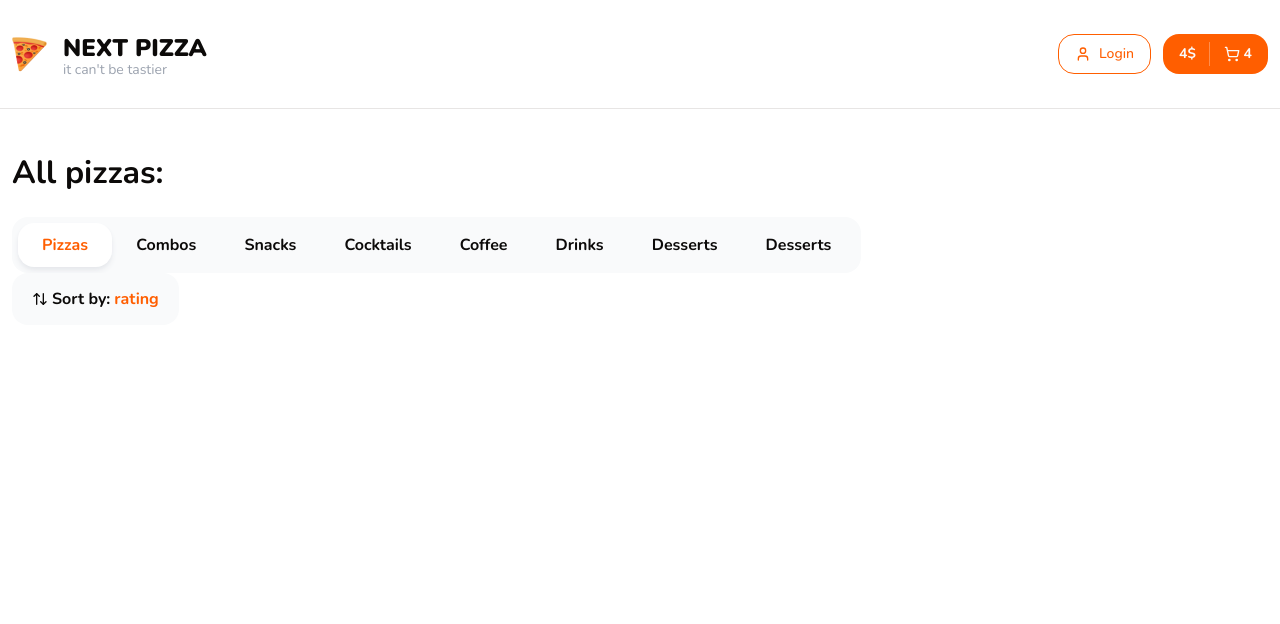
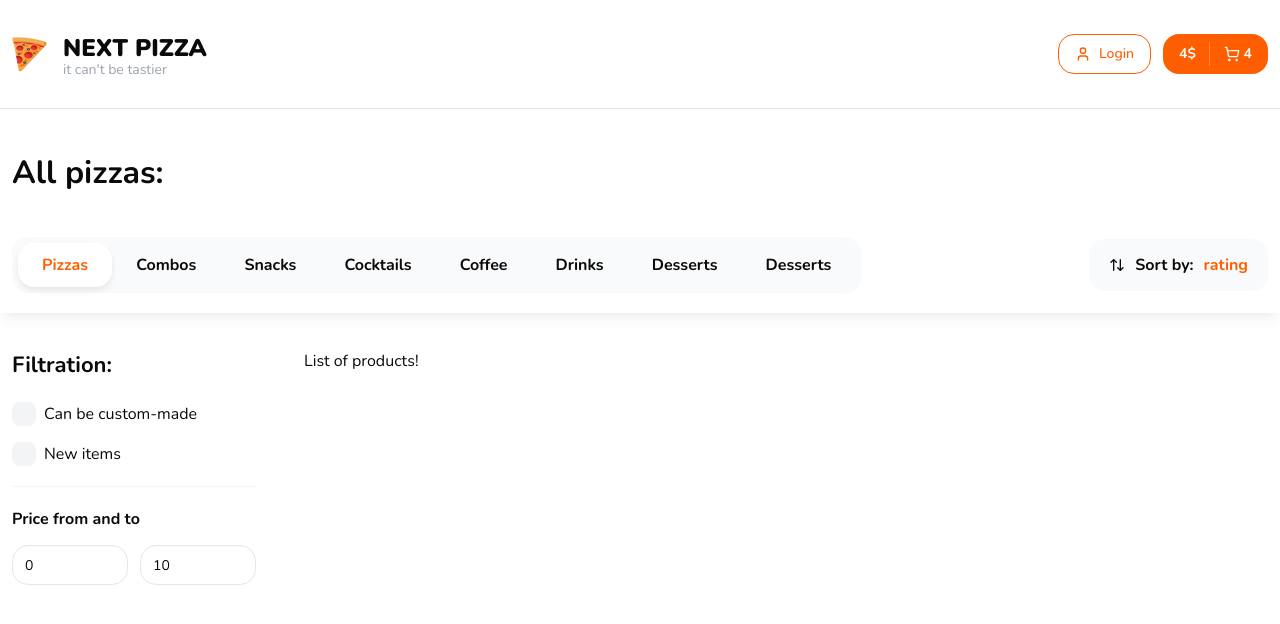
Before and after one commit to maizer12/full-stack-project, a Next.js app: page / in a window 1280 px wide. Shown: the top 624 px of the page. Built offline with nearby package versions, Linux system fonts and the light colour scheme.

Commit message:
add top-bar and start work on filter

```diff
--- a/app/page.tsx
+++ b/app/page.tsx
@@ -1,14 +1,22 @@
-import { Categories, Container, SortPopup } from '@/components/shared/_index';
-import { Button } from '@/components/ui/button';
-import { Title } from '@/components/ui/title';
+import { Container, Filters, TopBar } from '@/components/shared/_index';
+import { Title } from '@/components/ui/_index';
 
 export default function Home() {
 	return (
 		<>
 			<Container>
 				<Title text='All pizzas:' size='lg' className='font-bold mt-10 mb-5' />
-				<Categories />
-				<SortPopup />
+			</Container>
+			<TopBar />
+			<Container className='pb-14 mt-9'>
+				<div className='flex gap-12'>
+					<div className='w-[244px]'>
+						<Filters />
+					</div>
+					<div className='flex-1'>
+						<div>List of products!</div>
+					</div>
+				</div>
 			</Container>
 		</>
 	);
--- a/components/shared/_index.ts
+++ b/components/shared/_index.ts
@@ -2,3 +2,6 @@ export { Header } from './header';
 export { Container } from './container';
 export { Categories } from './categories';
 export { SortPopup } from './sort-popup';
+export { TopBar } from './top-bar';
+export { Filters } from './filters';
+export { FilterCheckbox } from './filter-checkbox';
--- /dev/null
+++ b/components/shared/filter-checkbox.tsx
@@ -0,0 +1,23 @@
+import React from 'react';
+import { Checkbox } from '../ui/checkbox';
+
+export interface FilterChecboxProps {
+	text: string;
+	value: string;
+	endAdornment?: React.ReactNode;
+	onCheckedChange?: (checked: boolean) => void;
+	checked?: boolean;
+	name?: string;
+}
+
+export const FilterCheckbox: React.FC<FilterChecboxProps> = ({ text, value, endAdornment, onCheckedChange, checked, name }) => {
+	return (
+		<div className='flex items-center space-x-2'>
+			<Checkbox onCheckedChange={onCheckedChange} checked={checked} value={value} className='rounded-[8px] w-6 h-6' id={`checkbox-${name}-${String(value)}`} />
+			<label htmlFor={`checkbox-${name}-${String(value)}`} className='leading-none cursor-pointer flex-1'>
+				{text}
+			</label>
+			{endAdornment}
+		</div>
+	);
+};
--- /dev/null
+++ b/components/shared/filters.tsx
@@ -0,0 +1,26 @@
+import React from 'react';
+import { Input, Title } from '../ui/_index';
+import { FilterCheckbox } from './filter-checkbox';
+
+interface Props {
+	className?: string;
+}
+
+export const Filters: React.FC<Props> = ({ className }) => {
+	return (
+		<div className={className}>
+			<Title text='Filtration:' size='sm' className='font-bold mb-5' />
+			<div className='flex flex-col gap-4 pb-5'>
+				<FilterCheckbox value='0' text='Can be custom-made' />
+				<FilterCheckbox value='1' text='New items' />
+			</div>
+			<div className='pt-5 pb-6 border-y-neutral-100 border-y'>
+				<p className='font-bold mb-3.5'>Price from and to</p>
+				<div className='flex gap-3 mb-5'>
+					<Input type='number' placeholder='0' defaultValue={0} />
+					<Input type='number' defaultValue={10} />
+				</div>
+			</div>
+		</div>
+	);
+};
--- a/components/shared/sort-popup.tsx
+++ b/components/shared/sort-popup.tsx
@@ -11,7 +11,7 @@ export const SortPopup: React.FC<Props> = ({ className }) => {
 	return (
 		<div className={className}>
 			<Popover>
-				<PopoverTrigger className={cn('inline-flex items-center gap-1 bg-gray-50 px-5 h-[52px] rounded-2xl cursor-pointer', className)}>
+				<PopoverTrigger className={cn('inline-flex items-center gap-1 bg-gray-50 px-5 h-[52px] rounded-2xl cursor-pointer gap-2.5', className)}>
 					<ArrowUpDown className='w-4 h-4' />
 					<b>Sort by:</b>
 					<b className='text-primary'>rating</b>
--- /dev/null
+++ b/components/shared/top-bar.tsx
@@ -0,0 +1,18 @@
+import { cn } from '@/lib/utils';
+import React from 'react';
+import { SortPopup, Categories, Container } from './_index';
+
+interface Props {
+	className?: string;
+}
+
+export const TopBar: React.FC<Props> = ({ className }) => {
+	return (
+		<div className={cn('sticky top-0 bg-white py-5 shadow-lg shadow-black/5 z-10', className)}>
+			<Container className='flex items-center justify-between'>
+				<Categories />
+				<SortPopup />
+			</Container>
+		</div>
+	);
+};
--- a/components/ui/checkbox.tsx
+++ b/components/ui/checkbox.tsx
@@ -1,30 +1,18 @@
-"use client"
+'use client';
 
-import * as React from "react"
-import * as CheckboxPrimitive from "@radix-ui/react-checkbox"
-import { Check } from "lucide-react"
+import * as React from 'react';
+import * as CheckboxPrimitive from '@radix-ui/react-checkbox';
+import { Check } from 'lucide-react';
 
-import { cn } from "@/lib/utils"
+import { cn } from '@/lib/utils';
 
-const Checkbox = React.forwardRef<
-  React.ElementRef<typeof CheckboxPrimitive.Root>,
-  React.ComponentPropsWithoutRef<typeof CheckboxPrimitive.Root>
->(({ className, ...props }, ref) => (
-  <CheckboxPrimitive.Root
-    ref={ref}
-    className={cn(
-      "peer h-4 w-4 shrink-0 rounded-sm border border-primary ring-offset-background focus-visible:outline-none focus-visible:ring-2 focus-visible:ring-ring focus-visible:ring-offset-2 disabled:cursor-not-allowed disabled:opacity-50 data-[state=checked]:bg-primary data-[state=checked]:text-primary-foreground",
-      className
-    )}
-    {...props}
-  >
-    <CheckboxPrimitive.Indicator
-      className={cn("flex items-center justify-center text-current")}
-    >
-      <Check className="h-4 w-4" />
-    </CheckboxPrimitive.Indicator>
-  </CheckboxPrimitive.Root>
-))
-Checkbox.displayName = CheckboxPrimitive.Root.displayName
+const Checkbox = React.forwardRef<React.ElementRef<typeof CheckboxPrimitive.Root>, React.ComponentPropsWithoutRef<typeof CheckboxPrimitive.Root>>(({ className, ...props }, ref) => (
+	<CheckboxPrimitive.Root ref={ref} className={cn('peer h-4 w-4 shrink-0 bg-gray-100 ring-offset-background focus-visible:outline-none focus-visible:ring-2 focus-visible:ring-ring focus-visible:ring-offset-2 disabled:cursor-not-allowed disabled:opacity-50 data-[state=checked]:bg-primary data-[state=checked]:text-primary-foreground', className)} {...props}>
+		<CheckboxPrimitive.Indicator className={cn('flex items-center justify-center text-current')}>
+			<Check className='h-4 w-4' strokeWidth={3} />
+		</CheckboxPrimitive.Indicator>
+	</CheckboxPrimitive.Root>
+));
+Checkbox.displayName = CheckboxPrimitive.Root.displayName;
 
-export { Checkbox }
+export { Checkbox };
```
